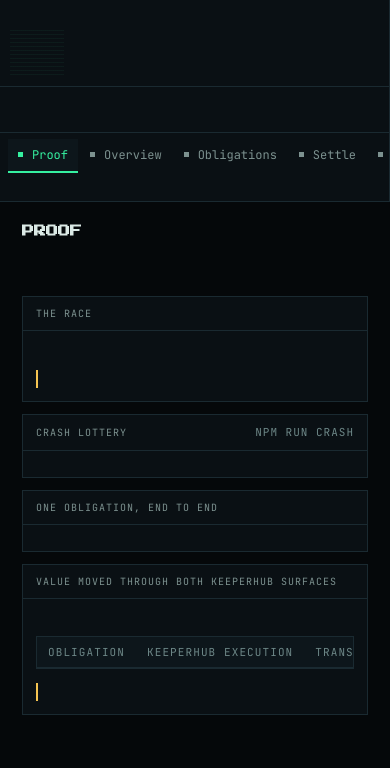
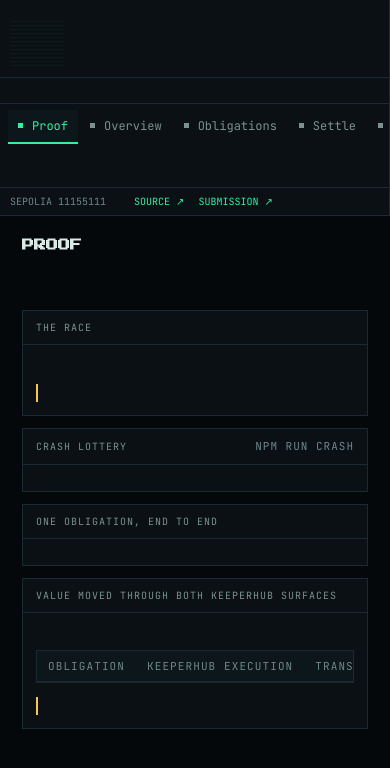
Before and after one commit to vaibhav4046/reqkeeper, a website: page tools/web/template.html in a window 390 px wide. Drawn offline with Linux system fonts and the light colour scheme.

Commit message:
fix(web): add direct submission link and preserve navigation links on mobile

```diff
--- a/tools/web/template.html
+++ b/tools/web/template.html
@@ -339,7 +339,8 @@
     .brand { display: flex; align-items: center; gap: 10px; padding: 8px 10px; width: 100% }
     .brand .sub { display: none }
     .mark-wrap { margin: 0; width: 54px; height: 48px }
-    .rail-foot { display: none }
+    .rail-foot { display: flex; flex-wrap: wrap; justify-content: flex-start; gap: 8px 14px; width: 100%; padding: 6px 10px; border-top: 1px solid var(--line); font-size: 10px }
+    .rail-foot div + div { margin-top: 0 }
     /* Two columns at phone width leaves the value track so narrow that break-all chops
        words mid-syllable ("11155111 se / polia"). Stack label over value instead. */
     .kv { grid-template-columns: minmax(0, 1fr); gap: 2px 0 }
@@ -371,7 +372,8 @@
     <div class="rail-foot">
       <div>SEPOLIA 11155111</div>
       <div id="foot-run"></div>
-      <div><a href="https://github.com/vaibhav4046/reqkeeper">SOURCE</a></div>
+      <div><a href="https://github.com/vaibhav4046/reqkeeper" target="_blank" rel="noopener">SOURCE ↗</a></div>
+      <div><a href="https://github.com/vaibhav4046/reqkeeper/blob/main/docs/SUBMISSION.md" target="_blank" rel="noopener">SUBMISSION ↗</a></div>
     </div>
   </aside>
 
```
Also changed, not shown: web/index.html (+4 -2 lines).
